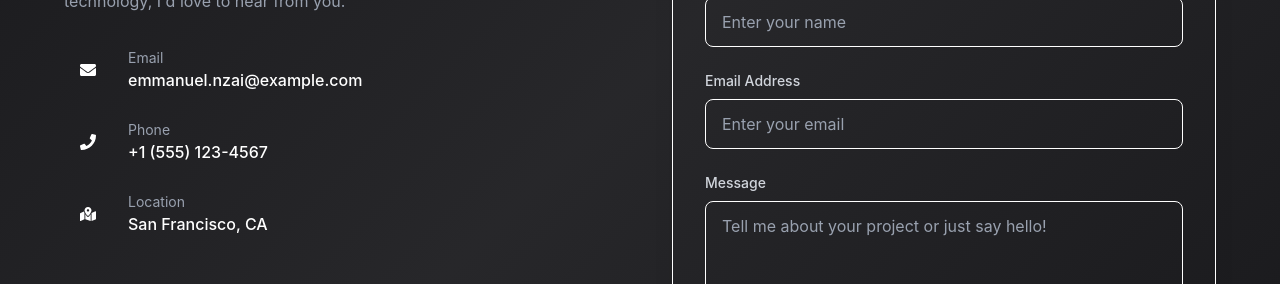
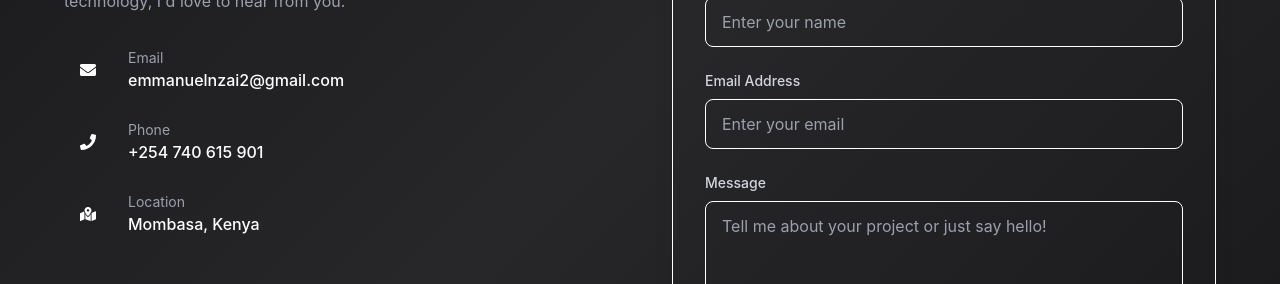
Before and after one commit to emman-creator/EMMA-PORTFOLIO, a React (Vite) app: page / in a window 1280 px wide. Shown: the part 4779-5063 px from the top of the page. Built offline with nearby package versions, Linux system fonts and the light colour scheme; the HTML template or start-up script is replaced by a standard one.

Commit message:
fix: updated contact

```diff
--- a/src/components/Contact.jsx
+++ b/src/components/Contact.jsx
@@ -34,19 +34,19 @@ const Contact = () => {
     {
       icon: <FaEnvelope className="text-primary-400" />,
       label: "Email",
-      value: "emmanuel.nzai@example.com",
-      href: "mailto:emmanuel.nzai@example.com"
+      value: "emmanuelnzai2@gmail.com",
+      href: "mailto:emmanuelnzai2@gmail.com"
     },
     {
       icon: <FaPhone className="text-primary-400" />,
       label: "Phone",
-      value: "+1 (555) 123-4567",
-      href: "tel:+15551234567"
+      value: "+254 740 615 901",
+      href: "tel:+254740615901"
     },
     {
       icon: <FaMapMarkedAlt className="text-primary-400" />,
       label: "Location",
-      value: "San Francisco, CA",
+      value: "Mombasa, Kenya",
       href: "#"
     }
   ];
```
